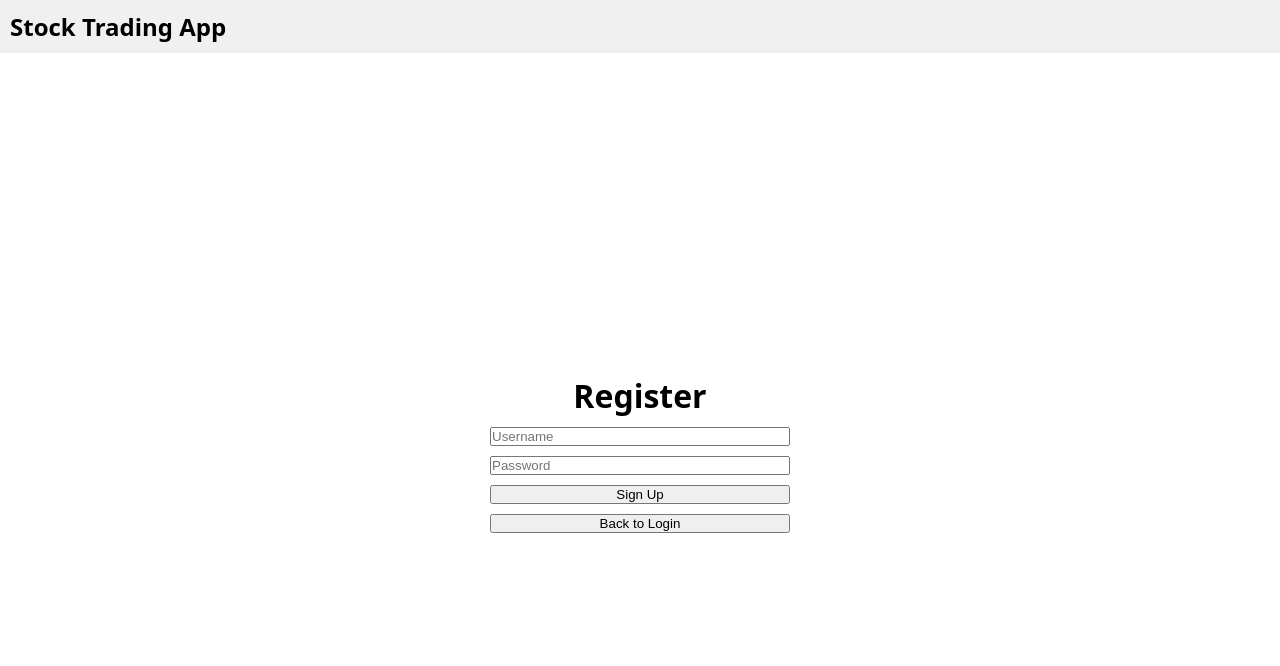
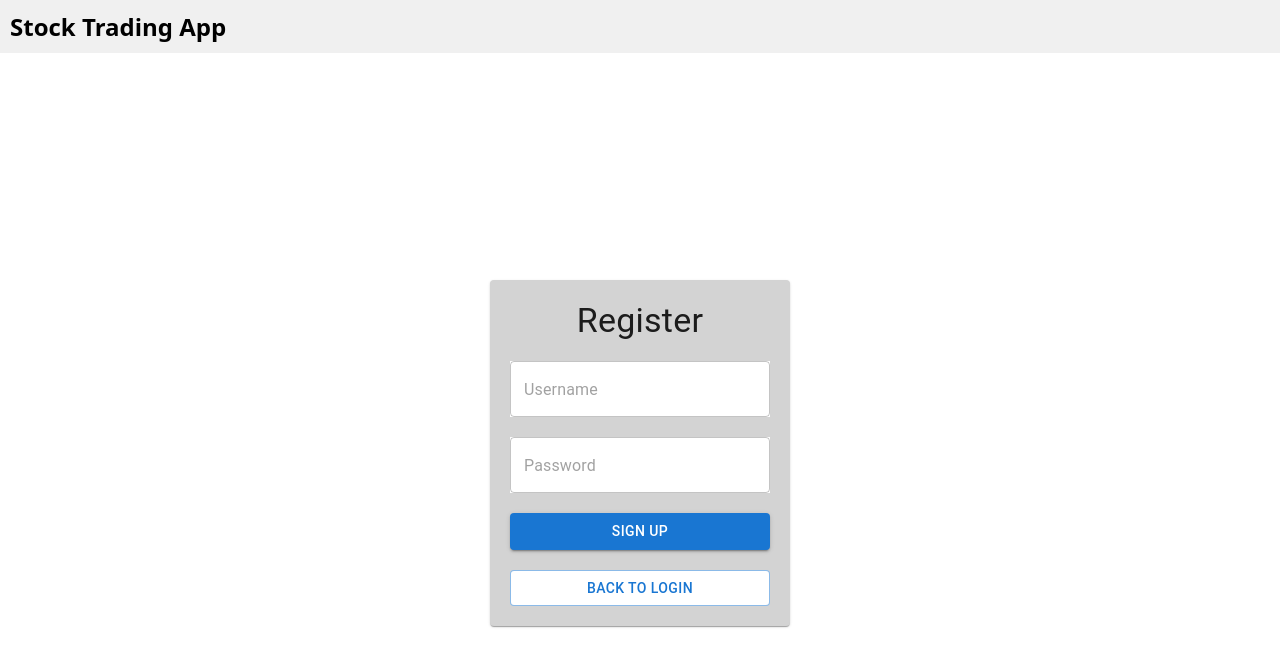
Before and after one commit to dychang124/stock-app, a React (Vite) app in the folder frontend/: page /register in a window 1280 px wide. Shown: the top 666 px of the page. Built offline with nearby package versions, Linux system fonts and the light colour scheme.

Commit message:
MUI implementation of Register page and updated algorithm to fix negative trend in prices

```diff
--- a/frontend/src/pages/Register.tsx
+++ b/frontend/src/pages/Register.tsx
@@ -1,5 +1,6 @@
 import {useState, useEffect} from 'react';
 import { useNavigate } from 'react-router-dom';
+import { Box, Button, TextField, Paper, Typography } from '@mui/material';
 
 export default function Register() {
     const [username, setUsername] = useState('');
@@ -14,23 +15,23 @@ export default function Register() {
     //     }
     // }, [navigate]);
     return (
-        <div style={{ display: 'flex', justifyContent: 'center', alignItems: 'center', height: '100vh' }}>
-            <div style={{ display: 'flex', flexDirection: 'column', gap: '10px', width: '300px' }}>
-                <h1 style={{ textAlign: 'center' }}>Register</h1>
-                {error && <p style={{ color: 'red' }}>{error}</p>}
-                <input
+        <Box sx={{ display: 'flex', justifyContent: 'center', alignItems: 'center', height: '100vh' }}>
+            <Paper sx={{ padding: '20px', width: '300px', display: 'flex', flexDirection: 'column', gap: '20px', backgroundColor: 'lightgrey' }}>
+                <Typography sx={{ textAlign: 'center' }} variant = "h4">Register</Typography>
+                {error && <Typography color="error">{error}</Typography>}
+                <TextField sx={{ backgroundColor: 'white' }}
                     type="text"
                     placeholder="Username"
                     value={username}
                     onChange={(e) => setUsername(e.target.value)}
                 />
-                <input
+                <TextField sx={{ backgroundColor: 'white' }}
                     type="password"
                     placeholder="Password"
                     value={password}
                     onChange={(e) => setPassword(e.target.value)}
                 />
-                <button onClick={async () => {
+                <Button variant="contained" onClick={async () => {
                     try {
                         const response = await fetch('http://localhost:3000/auth/register', {
                             method: 'POST',
@@ -49,11 +50,11 @@ export default function Register() {
                     } catch (error) {
                         setError('An error occurred while registering.');
                     }
-                }}>Sign Up</button>
-                <button onClick={async () => {
+                }}>Sign Up</Button>
+                <Button sx={{ backgroundColor: 'white' }} variant="outlined" onClick={async () => {
                     navigate('/login');
-                }}>Back to Login</button>
-            </div>
-        </div>
+                }}>Back to Login</Button>
+            </Paper>
+        </Box>
     );
 }
```
Also changed, not shown: 1 other file (tests, documents, lock files or other folders).
